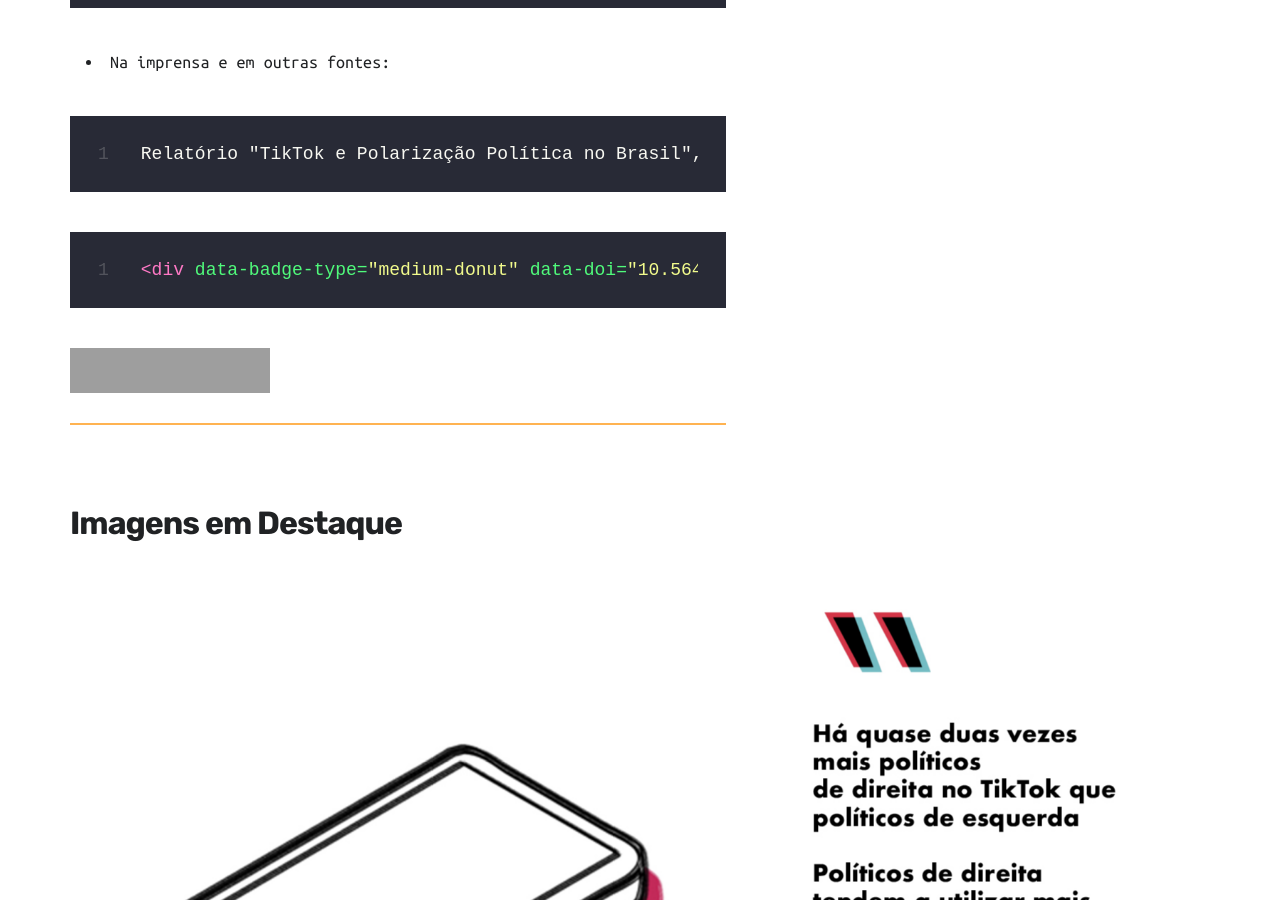
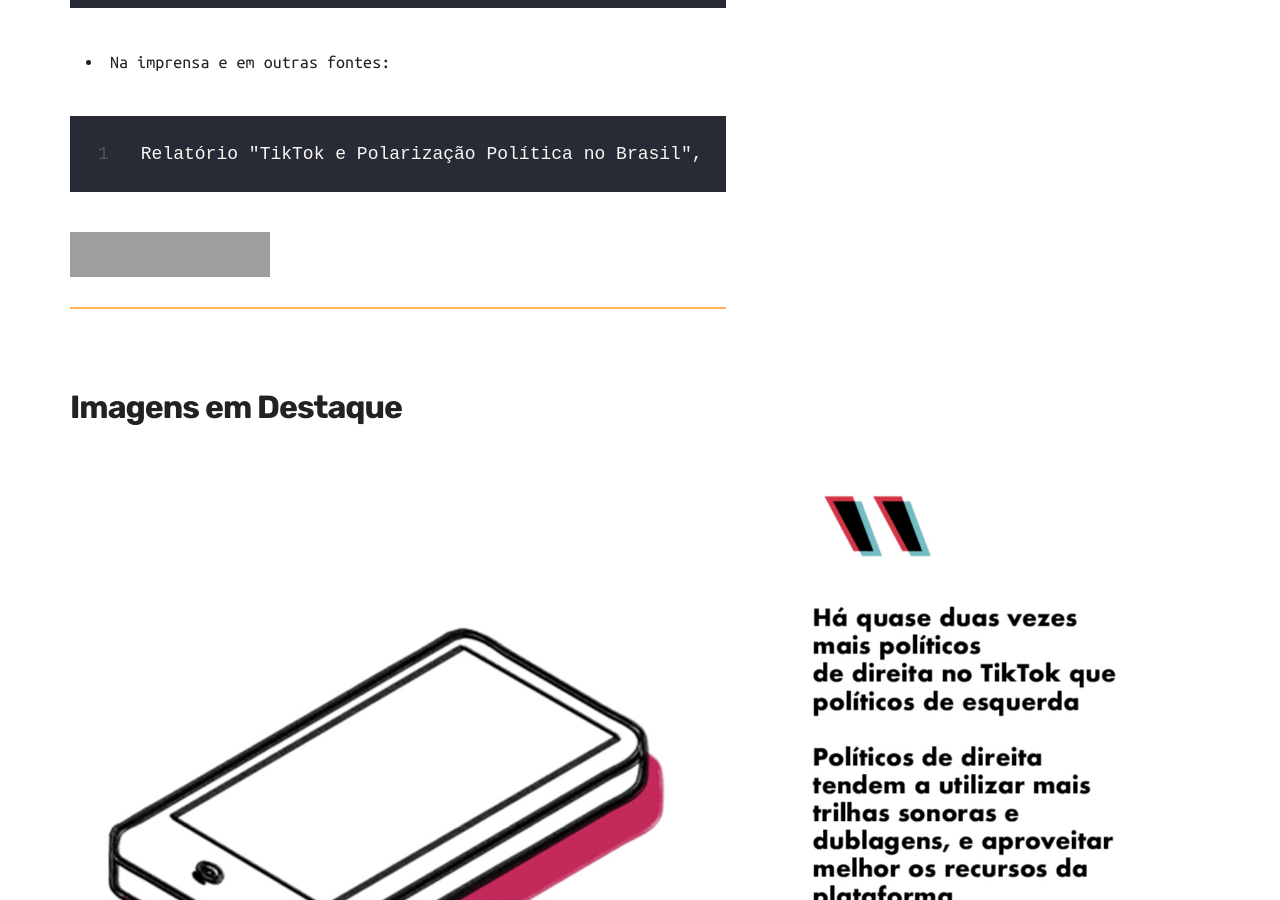
Before and after one commit to coLAB-UFF/ddoslab, a Jekyll site: the page built from _projects/2022-07-01-report-tiktok.md, in a window 1280 px wide and 900 px high, scrolled down 6087 px. Built offline with Jekyll 4.4.1, drawn with Linux system fonts in a browser that asks for light colours; nearby versions of some CDN libraries; comment, search, counter and statistics services are not loaded; grey boxes are pictures that could not be loaded.

Commit message:
Update 2022-07-01-report-tiktok.md

````diff
--- a/_projects/2022-07-01-report-tiktok.md
+++ b/_projects/2022-07-01-report-tiktok.md
@@ -83,9 +83,10 @@
 Relatório "TikTok e Polarização Política no Brasil", de autoria de Viktor Chagas e Luiza de Mello Stefano, pesquisadores do Laboratório de Pesquisa em Comunicação, Culturas Políticas e Economia da Colaboração (coLAB) da Universidade Federal Fluminense.
 ```
 
-```html
+ <script type='text/javascript' src='https://d1bxh8uas1mnw7.cloudfront.net/assets/embed.js'></script>
+
 <div data-badge-type="medium-donut" data-doi="10.56465/ddoslab.2022.001" data-condensed="true" data-hide-no-mentions="true" data-hide-less-than="10" class="altmetric-embed"></div>
-```
+
 
 <a href="https://dx.doi.org/10.56465/ddoslab.2022.001"><img src="http://img.shields.io/badge/DOI-10.56465/ddoslab.2022.001-FFB351.svg" alt="DOI:10.56465/ddoslab.2022.001" style="width: 200px; margin: 0px; max-width: none;"></a>
 
````
